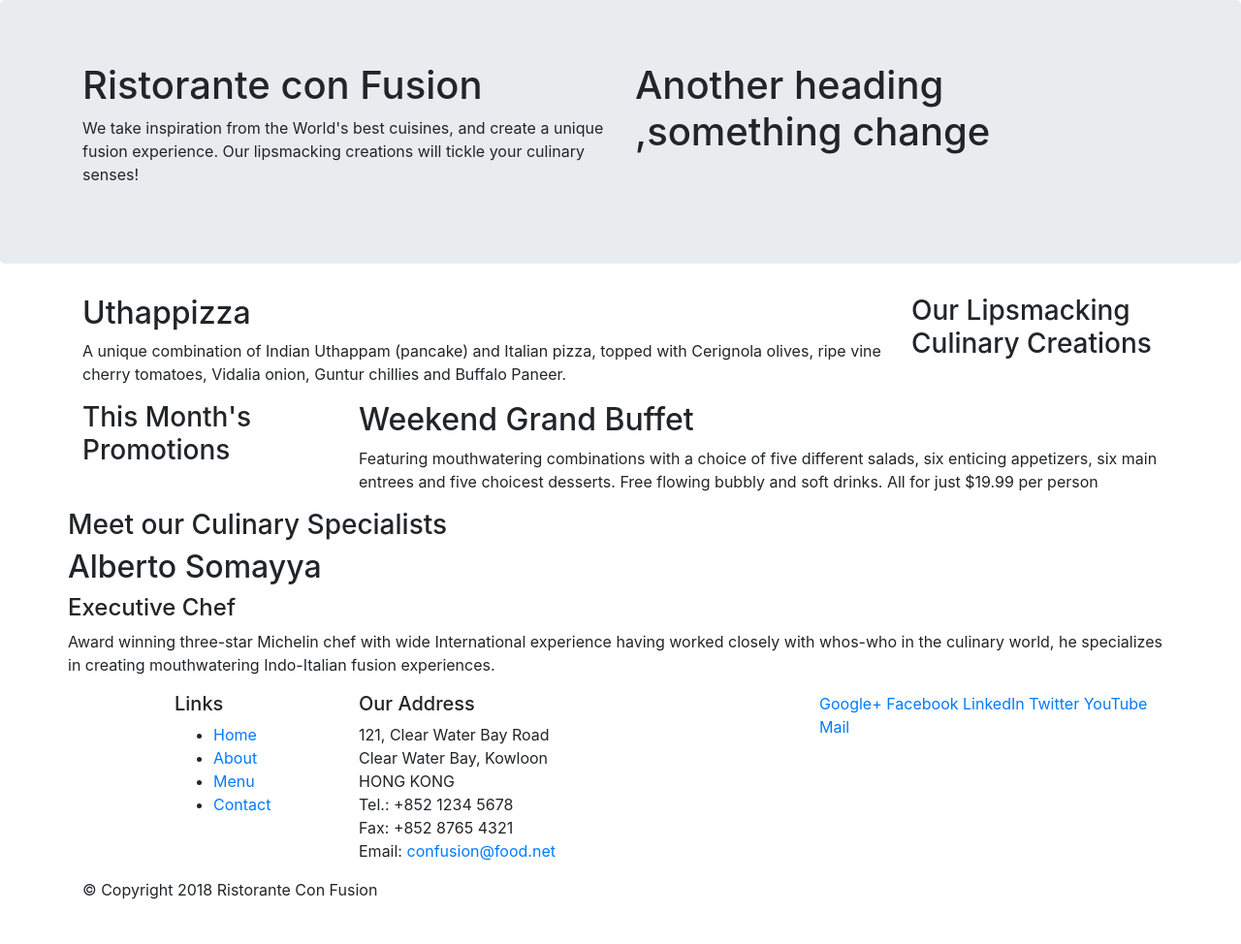
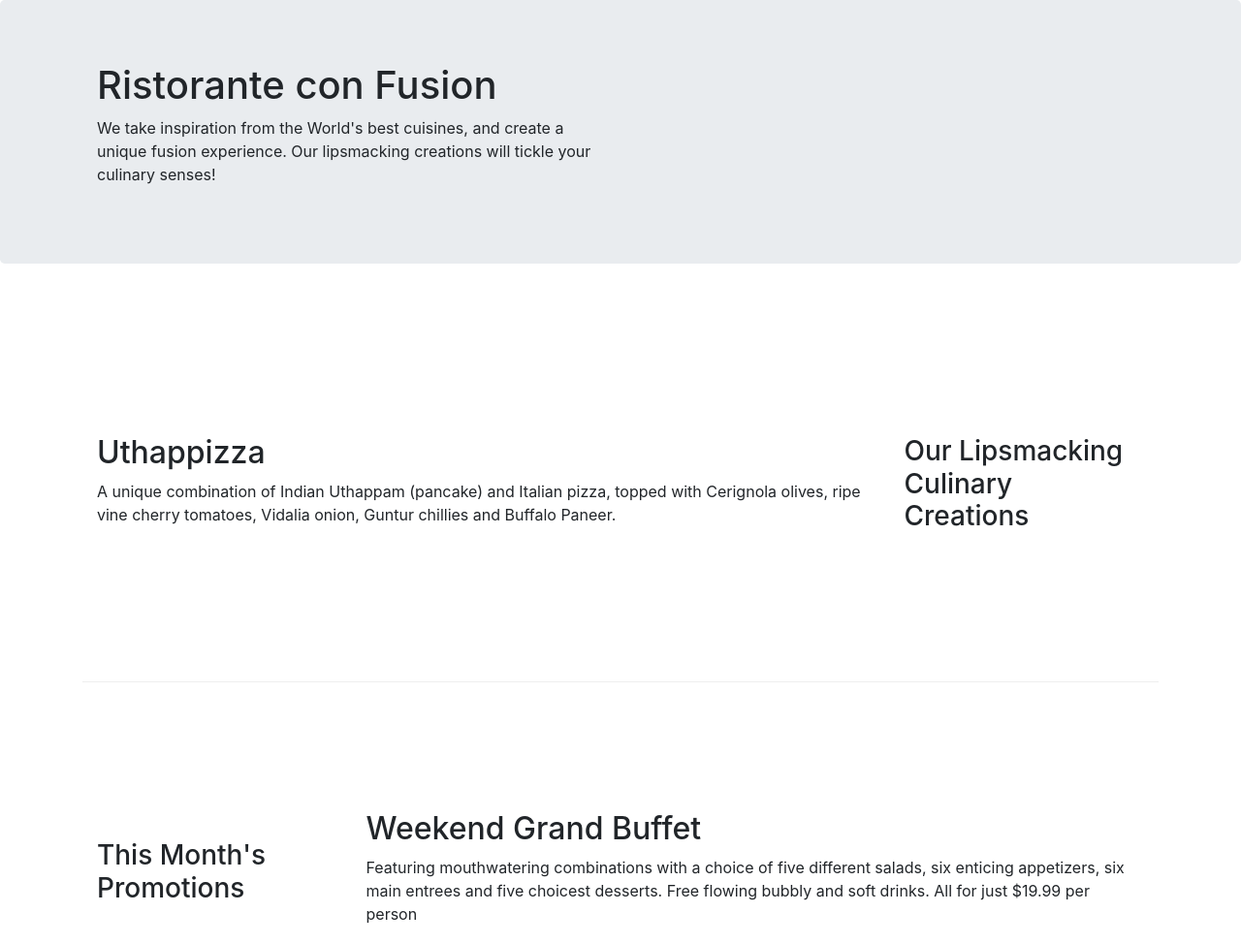
Before and after one commit to Ajaya1000/bootstrap4-learning, a website: page index.html in a window 1280 px wide. Shown: the top 974 px of the page at 97% size. Before the commit the page ends 946 px from the top, so only its background shows below. Drawn offline with nearby package versions, Linux system fonts and the light colour scheme.

Commit message:
bootstrap part-2

```diff
--- /dev/null
+++ b/css/styles.css
@@ -0,0 +1,15 @@
+.row-header{
+    margin: 0px auto;
+    padding: 0px auto;
+}
+.row-content{
+    margin: 0px auto;
+    padding: 50px 0px 50px 0px;
+    border-bottom: 1px ridge;
+    min-height: 400px;
+}
+.footer{
+    background-color: beige;
+    margin: 0px auto;
+    padding: 20px 0px 20px 0px;
+}
--- a/index.html
+++ b/index.html
@@ -9,27 +9,28 @@
 
         <!-- Bootstrap CSS -->
         <link rel="stylesheet" href="node_modules/bootstrap/dist/css/bootstrap.min.css">
-    <title>Ristorante Con Fusion</title>
+        <link rel="stylesheet" href="css\styles.css">
+        <title>Ristorante Con Fusion</title>
 </head>
 
 <body>
 
     <header class="jumbotron">
         <div class="container">
-            <div class="row">
+            <div class="row row-header">
                 <div class="col-12 col-sm-6">
                     <h1>Ristorante con Fusion</h1>
                     <p>We take inspiration from the World's best cuisines, and create a unique fusion experience. Our lipsmacking creations will tickle your culinary senses!</p>
                 </div>
                 <div class="col col-sm">
-                    <h1>Another heading ,something change</h1>
+
                 </div>
             </div>
         </div>
     </header>
 
     <div class="container">
-        <div class="row">
+        <div class="row row-content align-items-center" >
             <div class="col-12 col-sm-4 order-sm-last col-md-3">
                 <h3>Our Lipsmacking Culinary Creations</h3>
             </div>
@@ -40,7 +41,7 @@
         </div>
 
 
-        <div class="row">
+        <div class="row row-content align-items-center" >
             <div class="col-12 col-sm-4 order-sm-first col-md-3">
                 <h3>This Month's Promotions</h3>
             </div>
@@ -50,7 +51,7 @@
             </div>
         </div>
 
-        <div class="row">
+        <div class="row row-content align-items-center">
             <div>
                 <h3>Meet our Culinary Specialists</h3>
             </div>
@@ -62,12 +63,12 @@
         </div>
     </div>
 
-    <footer>
+    <footer class="footer">
         <div class="container">
             <div class="row">
                 <div class="col-4 offset-1 col-sm-2">
                     <h5>Links</h5>
-                    <ul>
+                    <ul class="list-unstyled">
                         <li><a href="#">Home</a></li>
                         <li><a href="#">About</a></li>
                         <li><a href="#">Menu</a></li>
@@ -85,8 +86,8 @@
 		              Email: <a href="mailto:confusion@food.net">confusion@food.net</a>
 		           </address>
                 </div>
-                <div class="col-12 col-sm-4">
-                    <div>
+                <div class="col-12 col-sm-4 align-self-center">
+                    <div class="text-center">
                         <a href="http://google.com/+">Google+</a>
                         <a href="http://www.facebook.com/profile.php?id=">Facebook</a>
                         <a href="http://www.linkedin.com/in/">LinkedIn</a>
@@ -96,8 +97,8 @@
                     </div>
                 </div>
            </div>
-           <div class="row">
-                <div class="col-auto">
+           <div class="row justify-content-center">
+                <div class="col-auto ">
                     <p>© Copyright 2018 Ristorante Con Fusion</p>
                 </div>
            </div>
```
